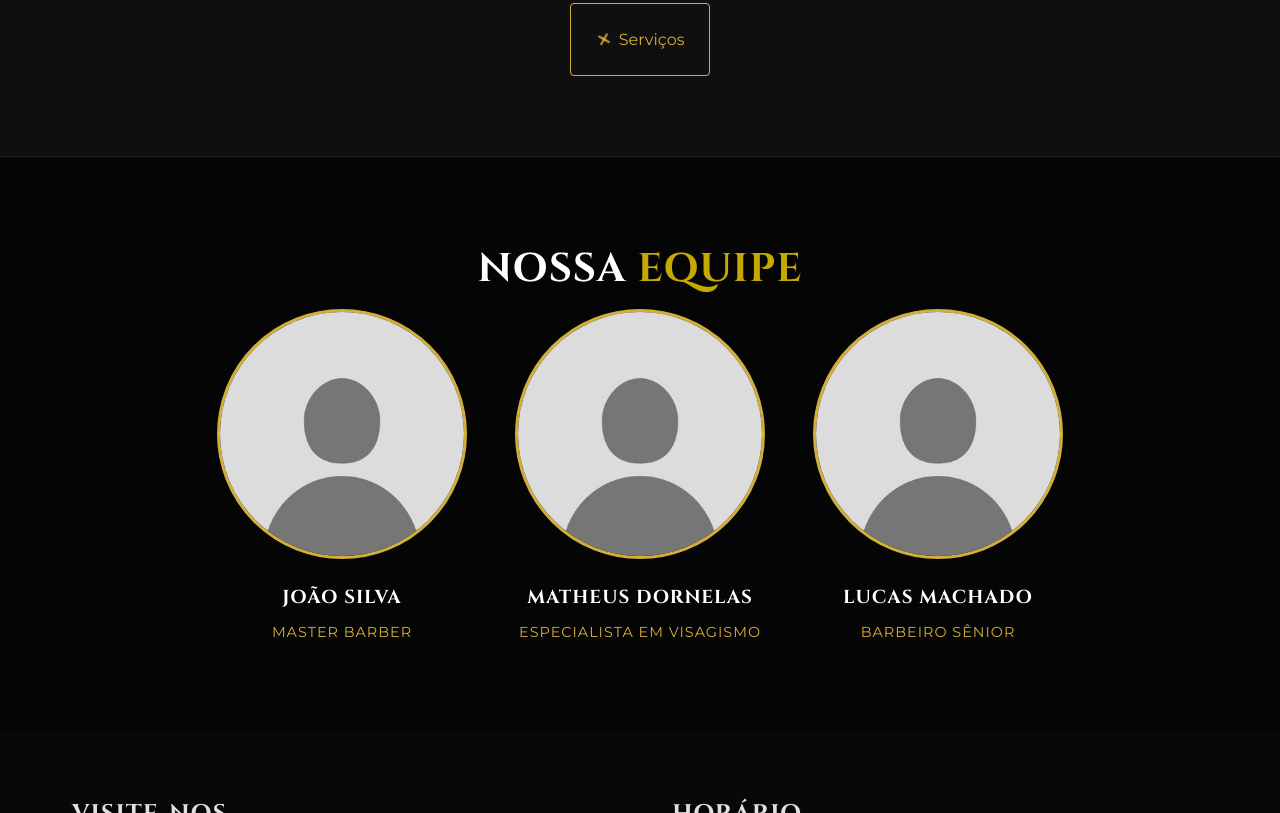
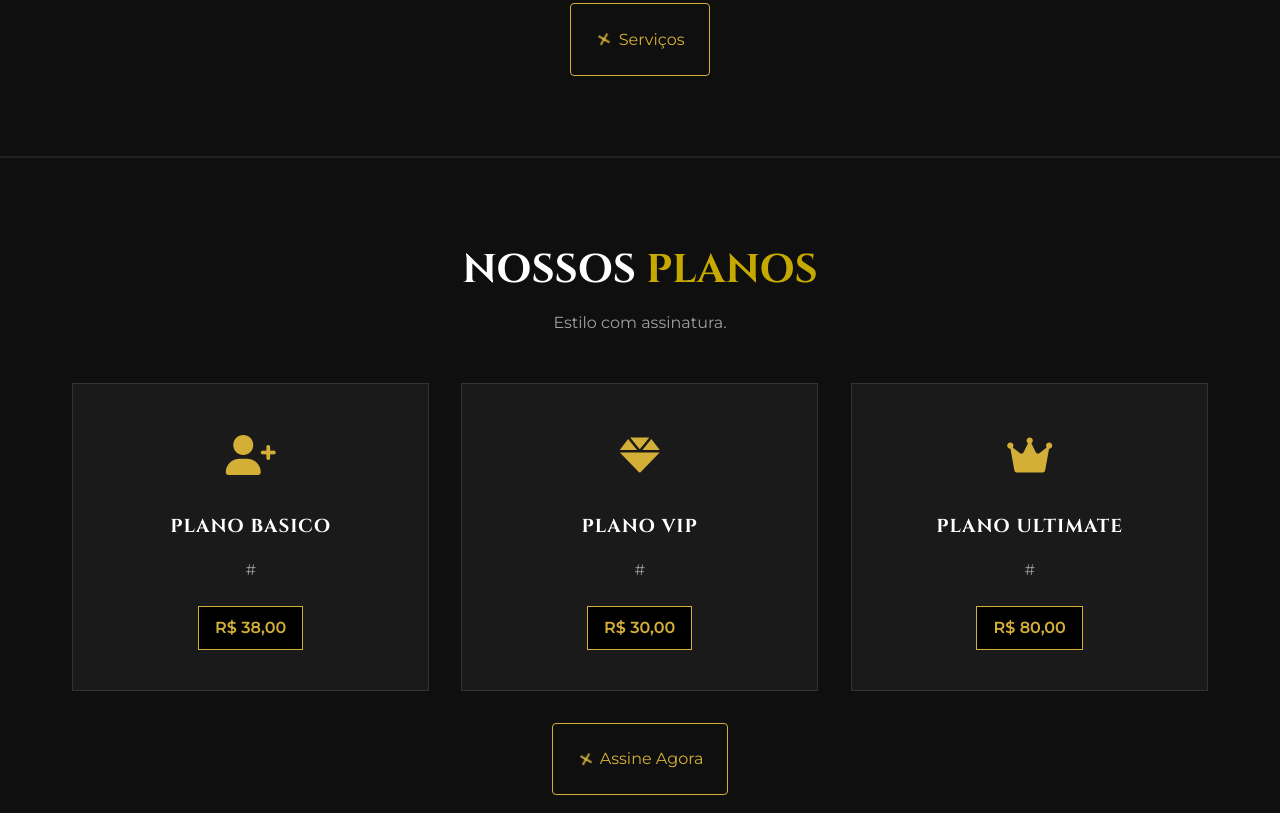
Before and after one commit to Andrew-Salim/StudioLM, a plain HTML site: page index.html in a window 1280 px wide. Shown: the part 1987-2800 px from the top of the page. Drawn offline with Linux system fonts and the light colour scheme.

Commit message:
Principal
foi adicionado uma nova section para os planos.

```diff
--- a/index.html
+++ b/index.html
@@ -7,6 +7,7 @@
     <title>Studio LM | Barbearia</title>
     <link rel="stylesheet" href="../styles.css">
     <link rel="stylesheet" href="https://cdnjs.cloudflare.com/ajax/libs/font-awesome/6.0.0/css/all.min.css">
+
     <link rel="icon" type="image/png" href="img/xd.png">
 
 </head>
@@ -19,6 +20,7 @@
                 <li><a href="#home">Início</a></li>
                 <li><a href="#about">Sobre</a></li>
                 <li><a href="#services">Serviços</a></li>
+                <li><a href="#planos">Planos</a></li>
                 <li><a href="#team">Equipe</a></li>
                 <li><a href="#contact" class="btn-nav">Agendar</a></li>
             </ul>
@@ -85,6 +87,40 @@
             </div>
         </div>
     </section>
+
+    <section id="planos" class="section-dark section-padding">
+        <div class="container">
+            <h2 class="section-title center ns">Nossos <span class="gold-text">Planos</span></h2>
+            <p class="section-desc center">Estilo com assinatura.</p>
+
+            <div class="service-grid">
+                <div class="service-card">
+                    <div class="icon"><i class="fa-solid fa-user-plus"></i></div>
+                    <h3>PLANO BASICO</h3>
+                    <p>#</p>
+                    <span class="price">R$ 38,00</span>
+                </div>
+                <div class="service-card">
+                    <div class="icon"><i class="fa-solid fa-gem"></i></div>
+                    <h3>PLANO VIP</h3>
+                    <p>#</p>
+                    <span class="price">R$ 30,00</span>
+                </div>
+                <div class="service-card">
+                    <div class="icon"><i class="fa-solid fa-crown"></i></div>
+                    <h3>PLANO ULTIMATE</h3>
+                    <p>#</p>
+                    <span class="price">R$ 80,00</span>
+                </div>
+               <a href="servicos.html" class="btn-nav2 grid-full"><span class="mais">+</span>Assine Agora</a>
+            </div>
+        </div>
+    </section>
+
+
+
+
+
 
     <section id="team" class="section-padding">
         <div class="container">
```
